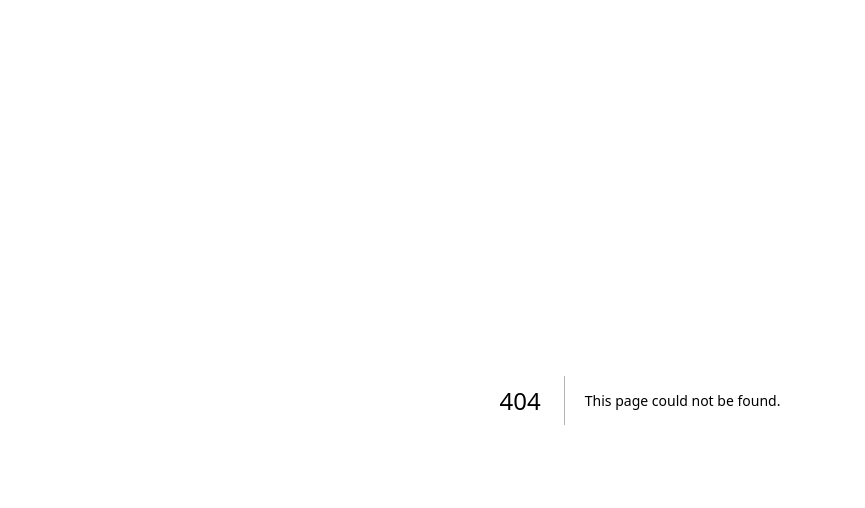
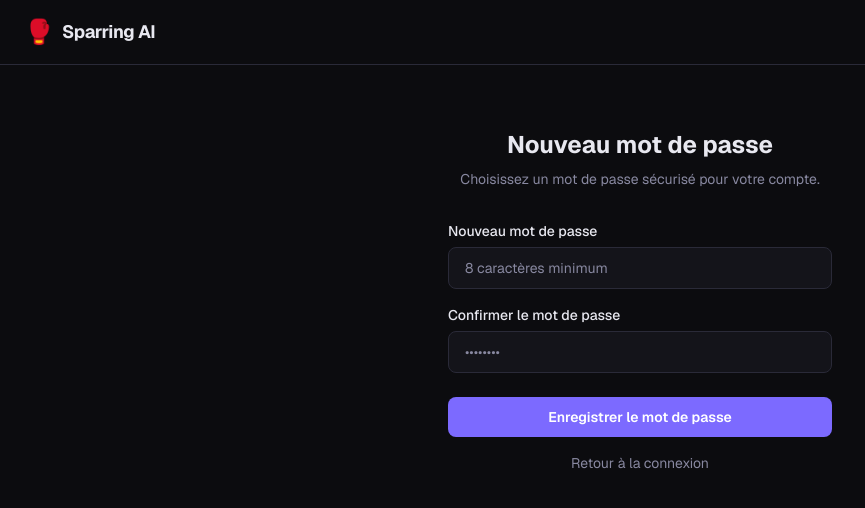
Before and after one commit to epapoz38-png/sparring.ia, a Next.js app: page /reset-password in a window 1280 px wide. Before the commit this address had no page. Shown: the top 508 px of the page, without its empty margins (0-865 px from the left). Built offline with nearby package versions, Linux system fonts and the light colour scheme.

Commit message:
reset password page

```diff
--- a/app/(auth)/forgot-password/page.tsx
+++ b/app/(auth)/forgot-password/page.tsx
@@ -13,7 +13,7 @@ export default function ForgotPasswordPage() {
     setStatus("sending");
     const supabase = createClient();
     const { error } = await supabase.auth.resetPasswordForEmail(email, {
-      redirectTo: `${window.location.origin}/api/auth/callback?next=/reset-password`,
+      redirectTo: `https://sparring-ia.vercel.app/api/auth/callback?next=/reset-password`,
     });
     setStatus(error ? "error" : "sent");
   }
--- /dev/null
+++ b/app/(auth)/reset-password/page.tsx
@@ -0,0 +1,127 @@
+"use client";
+
+import { useState } from "react";
+import { useRouter } from "next/navigation";
+import Link from "next/link";
+import { createClient } from "@/lib/supabase/client";
+
+export default function ResetPasswordPage() {
+  const router = useRouter();
+  const [password, setPassword] = useState("");
+  const [confirm, setConfirm] = useState("");
+  const [status, setStatus] = useState<"idle" | "saving" | "done" | "error">("idle");
+  const [errorMsg, setErrorMsg] = useState<string | null>(null);
+
+  async function handleSubmit(e: React.FormEvent) {
+    e.preventDefault();
+    setErrorMsg(null);
+
+    if (password.length < 8) {
+      setErrorMsg("Le mot de passe doit contenir au moins 8 caractères.");
+      return;
+    }
+    if (password !== confirm) {
+      setErrorMsg("Les mots de passe ne correspondent pas.");
+      return;
+    }
+
+    setStatus("saving");
+    const supabase = createClient();
+    const { error } = await supabase.auth.updateUser({ password });
+
+    if (error) {
+      setErrorMsg(error.message);
+      setStatus("error");
+      return;
+    }
+
+    setStatus("done");
+    setTimeout(() => router.push("/dashboard"), 2000);
+  }
+
+  if (status === "done") {
+    return (
+      <div className="w-full max-w-sm text-center">
+        <div className="text-5xl mb-6">✅</div>
+        <h1 className="text-2xl font-bold text-[var(--color-text)] mb-3">
+          Mot de passe mis à jour
+        </h1>
+        <p className="text-sm text-[var(--color-muted)]">
+          Redirection vers le tableau de bord…
+        </p>
+      </div>
+    );
+  }
+
+  return (
+    <div className="w-full max-w-sm">
+      <div className="mb-8 text-center">
+        <h1 className="text-2xl font-bold text-[var(--color-text)] mb-2">
+          Nouveau mot de passe
+        </h1>
+        <p className="text-sm text-[var(--color-muted)]">
+          Choisissez un mot de passe sécurisé pour votre compte.
+        </p>
+      </div>
+
+      <form onSubmit={handleSubmit} className="flex flex-col gap-4">
+        <div className="flex flex-col gap-1.5">
+          <label
+            htmlFor="password"
+            className="text-sm font-medium text-[var(--color-text)]"
+          >
+            Nouveau mot de passe
+          </label>
+          <input
+            id="password"
+            type="password"
+            required
+            value={password}
+            onChange={(e) => setPassword(e.target.value)}
+            placeholder="8 caractères minimum"
+            className="px-4 py-2.5 rounded-lg border border-[var(--color-border)] bg-[var(--color-surface)] text-[var(--color-text)] placeholder:text-[var(--color-muted)] focus:outline-none focus:border-[var(--color-accent)] transition-colors text-sm"
+          />
+        </div>
+
+        <div className="flex flex-col gap-1.5">
+          <label
+            htmlFor="confirm"
+            className="text-sm font-medium text-[var(--color-text)]"
+          >
+            Confirmer le mot de passe
+          </label>
+          <input
+            id="confirm"
+            type="password"
+            required
+            value={confirm}
+            onChange={(e) => setConfirm(e.target.value)}
+            placeholder="••••••••"
+            className="px-4 py-2.5 rounded-lg border border-[var(--color-border)] bg-[var(--color-surface)] text-[var(--color-text)] placeholder:text-[var(--color-muted)] focus:outline-none focus:border-[var(--color-accent)] transition-colors text-sm"
+          />
+        </div>
+
+        {errorMsg && (
+          <p className="text-sm text-[var(--color-danger)] bg-[var(--color-danger)]/10 border border-[var(--color-danger)]/20 rounded-lg px-4 py-2.5">
+            {errorMsg}
+          </p>
+        )}
+
+        <button
+          type="submit"
+          disabled={status === "saving"}
+          className="mt-2 bg-[var(--color-accent)] hover:bg-[var(--color-accent-hover)] disabled:opacity-60 disabled:cursor-not-allowed text-white px-4 py-2.5 rounded-lg font-semibold text-sm transition-colors"
+        >
+          {status === "saving" ? "Enregistrement…" : "Enregistrer le mot de passe"}
+        </button>
+
+        <Link
+          href="/login"
+          className="text-sm text-center text-[var(--color-muted)] hover:text-[var(--color-text)] transition-colors"
+        >
+          Retour à la connexion
+        </Link>
+      </form>
+    </div>
+  );
+}
```
